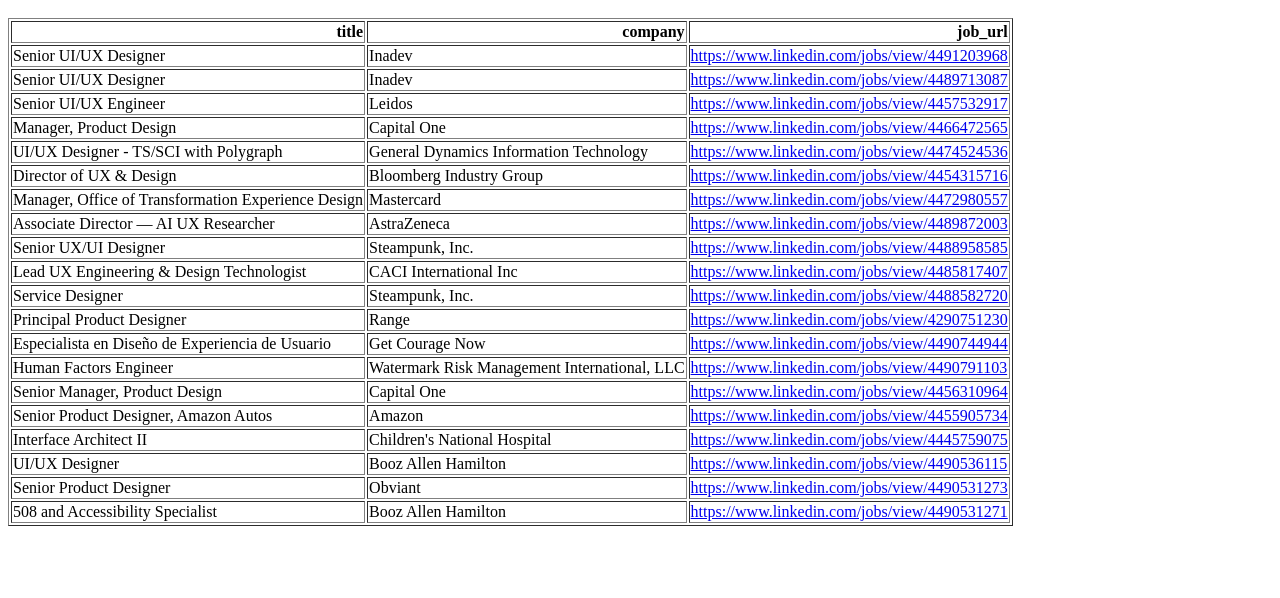
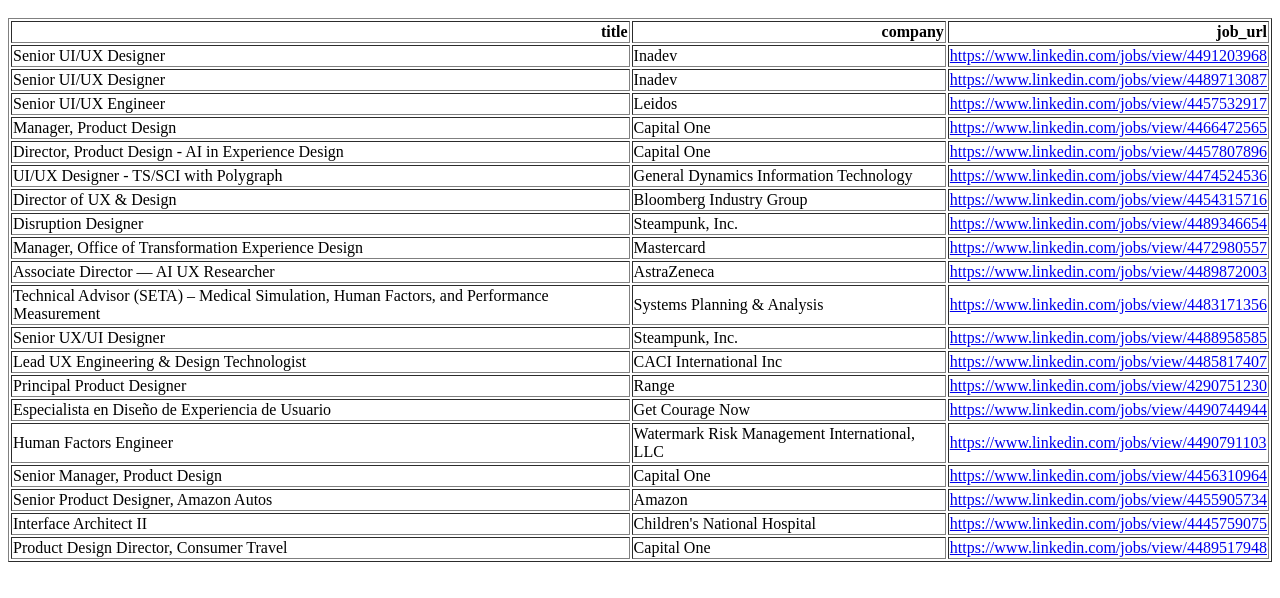
Before and after one commit to youngdv/Job-tracker, a plain HTML site: page index.html in a window 1280 px wide. Shown: the part 48-646 px from the top of the page. Drawn offline with Linux system fonts and the light colour scheme.

Commit message:
Update job board

```diff
--- a/index.html
+++ b/index.html
@@ -28,6 +28,11 @@
       <td><a href="https://www.linkedin.com/jobs/view/4466472565" target="_blank">https://www.linkedin.com/jobs/view/4466472565</a></td>
     </tr>
     <tr>
+      <td>Director, Product Design - AI in Experience Design</td>
+      <td>Capital One</td>
+      <td><a href="https://www.linkedin.com/jobs/view/4457807896" target="_blank">https://www.linkedin.com/jobs/view/4457807896</a></td>
+    </tr>
+    <tr>
       <td>UI/UX Designer - TS/SCI with Polygraph</td>
       <td>General Dynamics Information Technology</td>
       <td><a href="https://www.linkedin.com/jobs/view/4474524536" target="_blank">https://www.linkedin.com/jobs/view/4474524536</a></td>
@@ -36,6 +41,11 @@
       <td>Director of UX &amp; Design</td>
       <td>Bloomberg Industry Group</td>
       <td><a href="https://www.linkedin.com/jobs/view/4454315716" target="_blank">https://www.linkedin.com/jobs/view/4454315716</a></td>
+    </tr>
+    <tr>
+      <td>Disruption Designer</td>
+      <td>Steampunk, Inc.</td>
+      <td><a href="https://www.linkedin.com/jobs/view/4489346654" target="_blank">https://www.linkedin.com/jobs/view/4489346654</a></td>
     </tr>
     <tr>
       <td>Manager, Office of Transformation Experience Design</td>
@@ -48,6 +58,11 @@
       <td><a href="https://www.linkedin.com/jobs/view/4489872003" target="_blank">https://www.linkedin.com/jobs/view/4489872003</a></td>
     </tr>
     <tr>
+      <td>Technical Advisor (SETA) – Medical Simulation, Human Factors, and Performance Measurement</td>
+      <td>Systems Planning &amp; Analysis</td>
+      <td><a href="https://www.linkedin.com/jobs/view/4483171356" target="_blank">https://www.linkedin.com/jobs/view/4483171356</a></td>
+    </tr>
+    <tr>
       <td>Senior UX/UI Designer</td>
       <td>Steampunk, Inc.</td>
       <td><a href="https://www.linkedin.com/jobs/view/4488958585" target="_blank">https://www.linkedin.com/jobs/view/4488958585</a></td>
@@ -56,11 +71,6 @@
       <td>Lead UX Engineering &amp; Design Technologist</td>
       <td>CACI International Inc</td>
       <td><a href="https://www.linkedin.com/jobs/view/4485817407" target="_blank">https://www.linkedin.com/jobs/view/4485817407</a></td>
-    </tr>
-    <tr>
-      <td>Service Designer</td>
-      <td>Steampunk, Inc.</td>
-      <td><a href="https://www.linkedin.com/jobs/view/4488582720" target="_blank">https://www.linkedin.com/jobs/view/4488582720</a></td>
     </tr>
     <tr>
       <td>Principal Product Designer</td>
@@ -93,19 +103,9 @@
       <td><a href="https://www.linkedin.com/jobs/view/4445759075" target="_blank">https://www.linkedin.com/jobs/view/4445759075</a></td>
     </tr>
     <tr>
-      <td>UI/UX Designer</td>
-      <td>Booz Allen Hamilton</td>
-      <td><a href="https://www.linkedin.com/jobs/view/4490536115" target="_blank">https://www.linkedin.com/jobs/view/4490536115</a></td>
-    </tr>
-    <tr>
-      <td>Senior Product Designer</td>
-      <td>Obviant</td>
-      <td><a href="https://www.linkedin.com/jobs/view/4490531273" target="_blank">https://www.linkedin.com/jobs/view/4490531273</a></td>
-    </tr>
-    <tr>
-      <td>508 and Accessibility Specialist</td>
-      <td>Booz Allen Hamilton</td>
-      <td><a href="https://www.linkedin.com/jobs/view/4490531271" target="_blank">https://www.linkedin.com/jobs/view/4490531271</a></td>
+      <td>Product Design Director, Consumer Travel</td>
+      <td>Capital One</td>
+      <td><a href="https://www.linkedin.com/jobs/view/4489517948" target="_blank">https://www.linkedin.com/jobs/view/4489517948</a></td>
     </tr>
   </tbody>
 </table></body></html>
```
